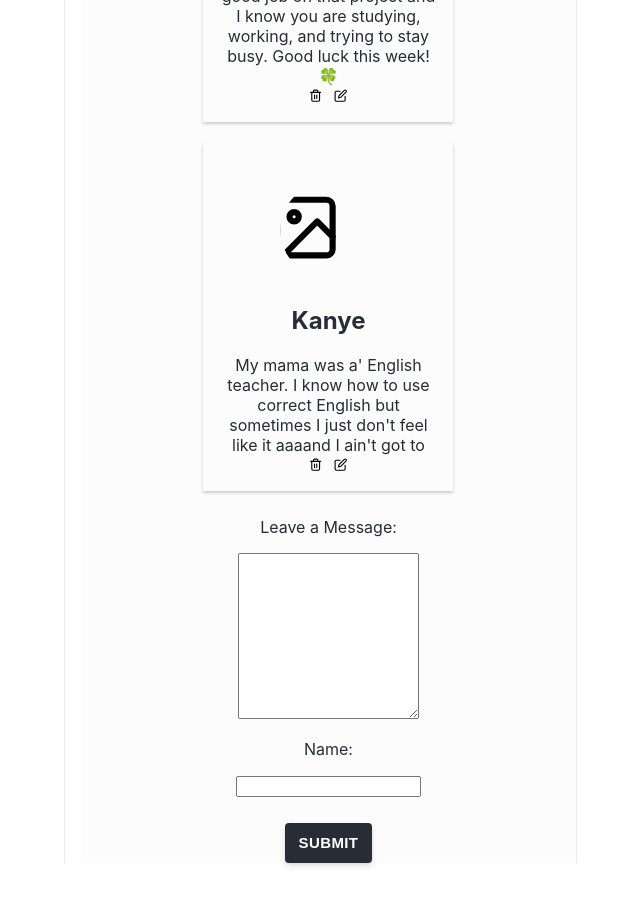
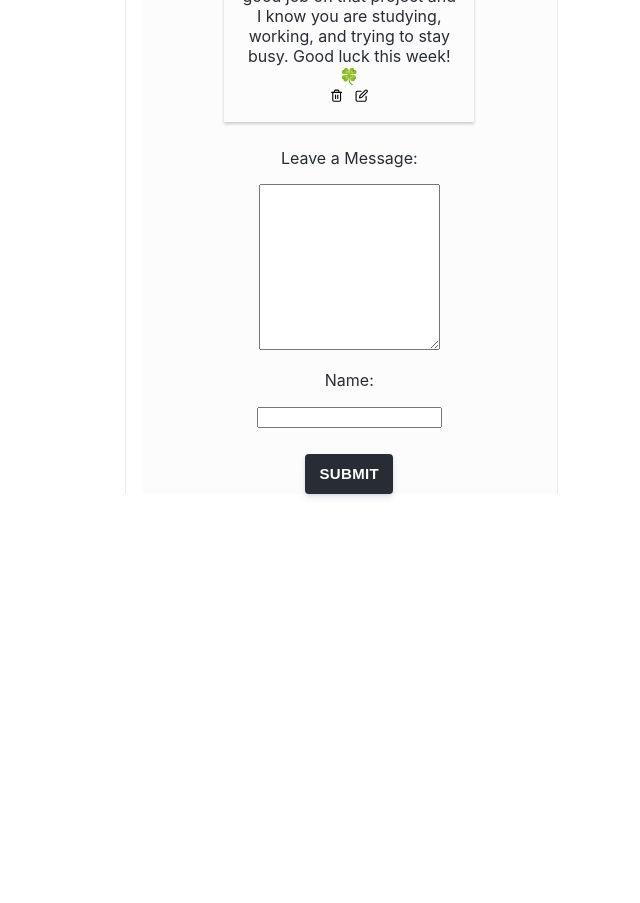
Before and after one commit to aimeelramirez/PRW, a React (Create React App) app: page / in a window 1280 px wide. Shown: the part 1640-2543 px from the top of the page, without its empty margins (514-1154 px from the left). After the commit the page ends 2174 px from the top, so only its background shows below. Built offline with nearby package versions, Linux system fonts and the light colour scheme; no server answers; a web font is replaced by a local one.

Commit message:
changing the data since api changed

```diff
--- a/src/data.js
+++ b/src/data.js
@@ -1,8 +1,8 @@
 const data = [
   { "text": "0", "name": "Bob", "message": "Hi, This is Bob. There are a few inquiries about the topic we talked about recently. Hope to talk to you soon. Hope all is well! Great job today! ✨" },
   { "text": "1", "name": "Mary", "message": "Hey, wanted to follow up on somethings. I wanted to keep you updated on a few notifications I recieved. I think you will like them! 🦄" },
-  { "text": "2", "name": "Jude", "message": "Hey there, I heard you did a good job on that project and I know you are studying, working, and trying to stay busy. Good luck this week! 🍀" },
-  { "text": "3", "name": "Kanye", "message": "My mama was a' English teacher. I know how to use correct English but sometimes I just don't feel like it aaaand I ain't got to" },
+  { "text": "2", "name": "Jude", "message": "Hey there, I heard you did a good job on that project and I know you are studying, working, and trying to stay busy. Good luck this week! 🍀" }
+  // { "text": "3", "name": "Kanye", "message": "My mama was a' English teacher. I know how to use correct English but sometimes I just don't feel like it aaaand I ain't got to" },
 
 
 ]
```
